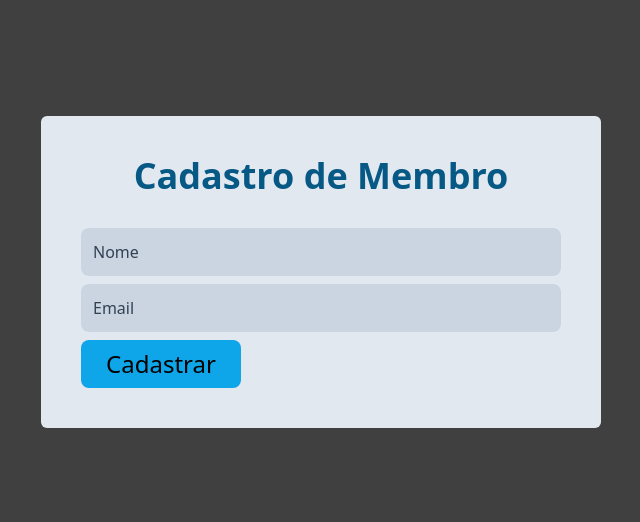
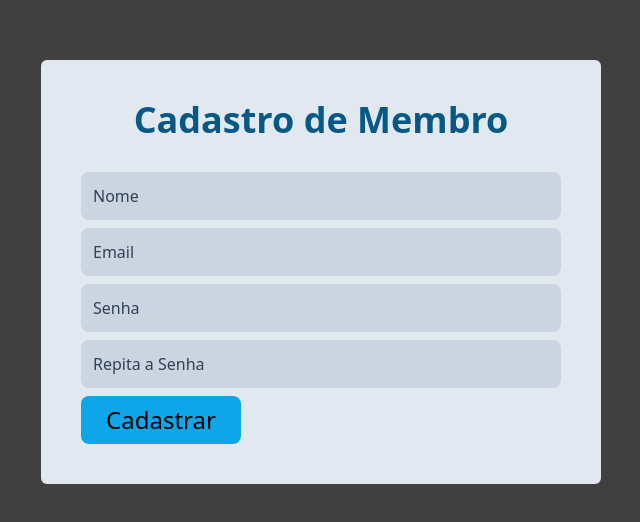
Before and after one commit to jvlp/todo-app, a React (Vite) app in the folder frontend/: page /register in a window 1280 px wide. Shown: the part 128-650 px from the top of the page, without its empty margins (319-959 px from the left). Built offline with nearby package versions, Linux system fonts and the light colour scheme.

Commit message:
update CreateMember page to get password

```diff
--- a/frontend/src/Pages/CreateMember.jsx
+++ b/frontend/src/Pages/CreateMember.jsx
@@ -11,6 +11,8 @@ const config = {
 function CreateMember() {
   const [name, setName] = useState("");
   const [email, setEmail] = useState("");
+  const [password, setPassword] = useState("");
+  const [password_confirmation, setPassword_confirmation] = useState("");
 
   const navigate = useNavigate();
   if (!localStorage.getItem("jwt")) {
@@ -22,13 +24,14 @@ function CreateMember() {
     const member = {
       name: name,
       email: email,
+      password: password,
+      password_confirmation: password_confirmation,
     };
     axios
       .post("http://127.0.0.1:3000/api/v1/members", member, config)
       .then(function (response) {
         console.log(response);
-        setName("");
-        setEmail("");
+        navigate("/list");
       })
       .catch(function (error) {
         console.log(error);
@@ -60,6 +63,22 @@ function CreateMember() {
         className="form-item sm:w-[30rem]"
       />
       <input
+        type="password"
+        placeholder="Senha"
+        minLength={3}
+        value={password}
+        onChange={(e) => setPassword(e.target.value)}
+        className="form-item sm:w-[30rem]"
+      />
+      <input
+        type="password"
+        placeholder="Repita a Senha"
+        minLength={3}
+        value={password_confirmation}
+        onChange={(e) => setPassword_confirmation(e.target.value)}
+        className="form-item sm:w-[30rem]"
+      />
+      <input
         type="submit"
         value="Cadastrar"
         className="w-40 rounded-lg bg-sky-500 p-2 text-2xl"
```
